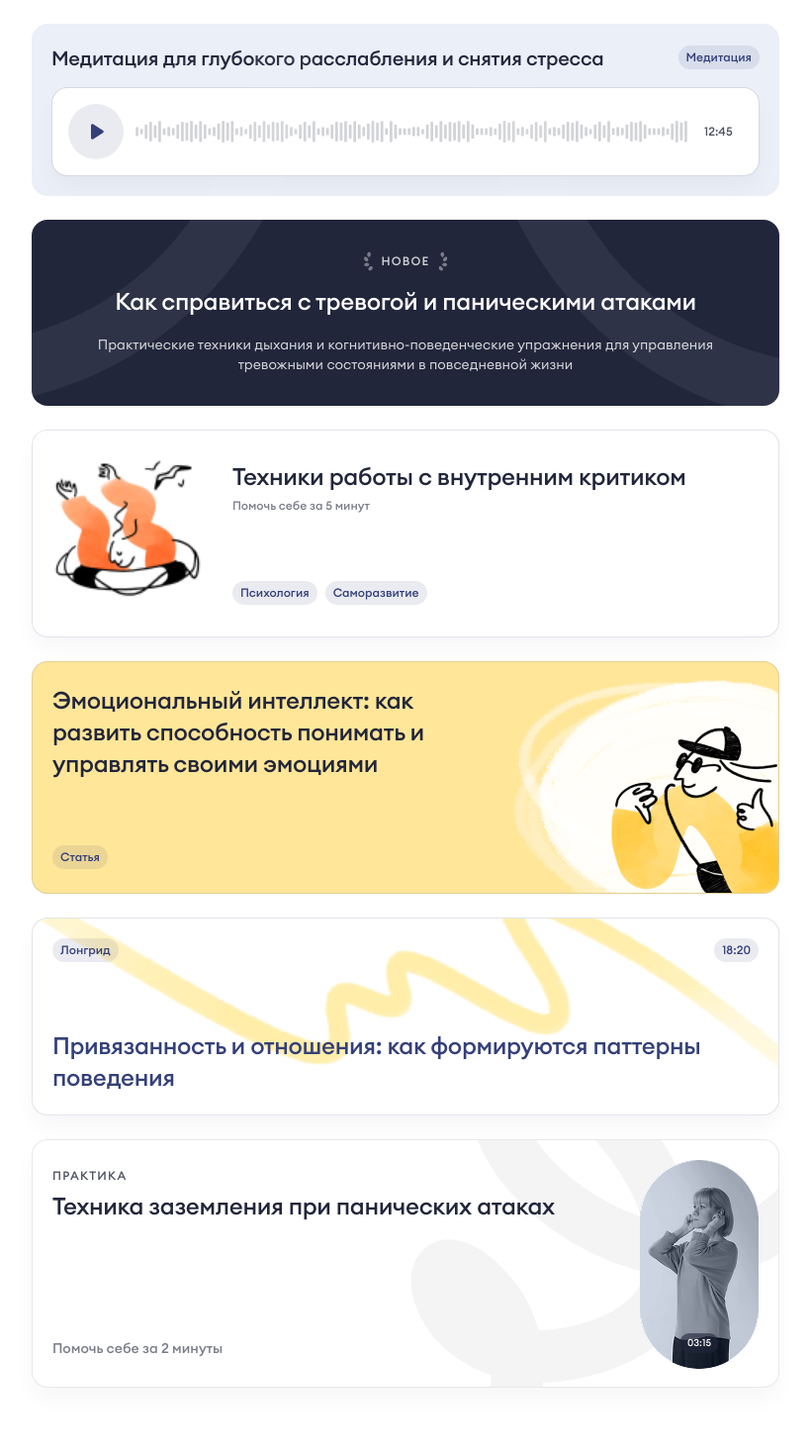
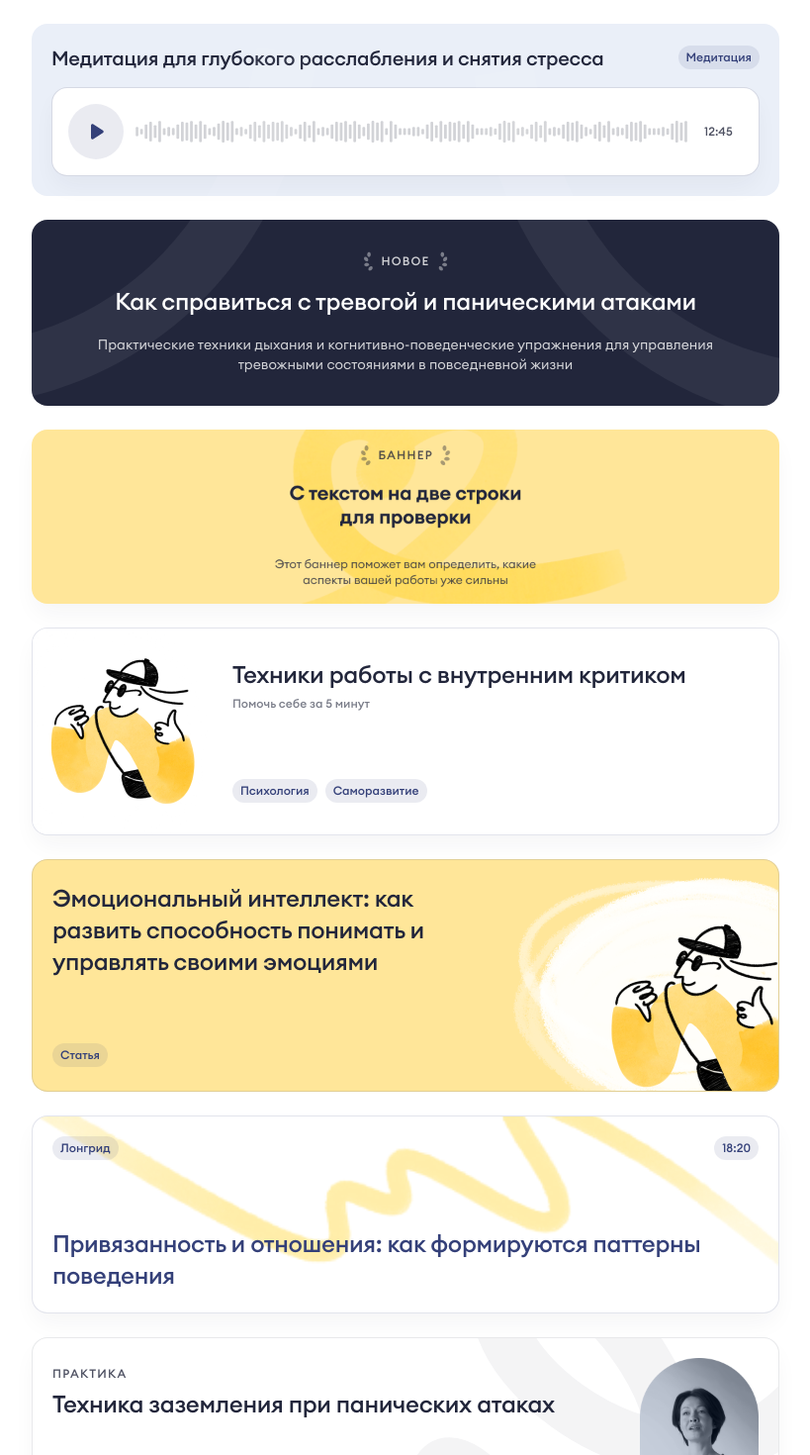
Before and after one commit to leratk22/prosebya, a Next.js app: page / in a window 1280 px wide. Shown: the top 1470 px of the page at 99% size, without its empty margins (184-1003 px from the left). Before the commit the page ends 1426 px from the top, so only its background shows below. Built offline with nearby package versions, Linux system fonts and the light colour scheme.

Commit message:
Обновление изображений карточек до 3x версий и добавление BannerImageCardWeb на главную страницу

```diff
--- a/app/page.tsx
+++ b/app/page.tsx
@@ -2,6 +2,7 @@
 
 import { AudioCardWeb } from "@/components/cards/audio-card-web";
 import { BannerCardWeb } from "@/components/cards/banner-card-web";
+import { BannerImageCardWeb } from "@/components/cards/banner-image-card-web";
 import { HorizontalCardWeb } from "@/components/cards/horizontal-card-web";
 import { LongreadCardWeb } from "@/components/cards/longread-card-web";
 import { WormCardWeb } from "@/components/cards/worm-card-web";
@@ -26,13 +27,18 @@ export default function Home() {
             description="Практические техники дыхания и когнитивно-поведенческие упражнения для управления тревожными состояниями в повседневной жизни"
           />
 
+          {/* BannerImageCardWeb */}
+          <BannerImageCardWeb
+            imageSrc="/ImageExample3x.png"
+            imageAlt="Пример баннерной карточки с изображением"
+          />
+
           {/* HorizontalCardWeb */}
           <HorizontalCardWeb
             title="Техники работы с внутренним критиком"
             description="Помочь себе за 5 минут"
             badges={["Психология", "Саморазвитие"]}
-            imageUrl="/horizontal-card-1x.png"
-            imageUrl2x="/horizontal-card-2x.png"
+            imageUrl="/horizontal-card-3x.png"
             imageAlt="Психологическая практика"
           />
 
@@ -55,8 +61,7 @@ export default function Home() {
             subtitle="Практика"
             title="Техника заземления при панических атаках"
             label="Помочь себе за 2 минуты"
-            imageUrl="/practice-images/practice-image-1x.png"
-            imageUrl2x="/practice-images/practice-image-2x.png"
+            imageUrl="/practice-images/practice-image-3x.png"
             imageAlt="Практика медитации"
             duration="03:15"
           />
```
